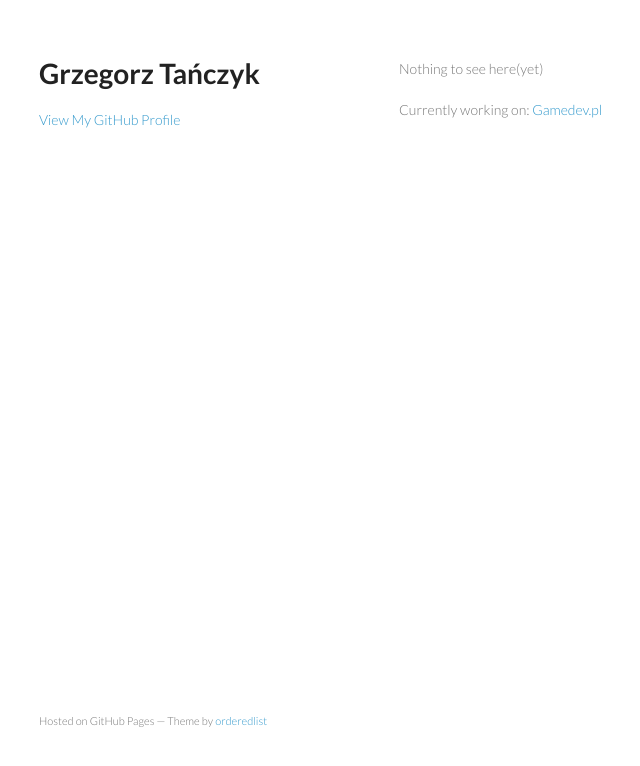
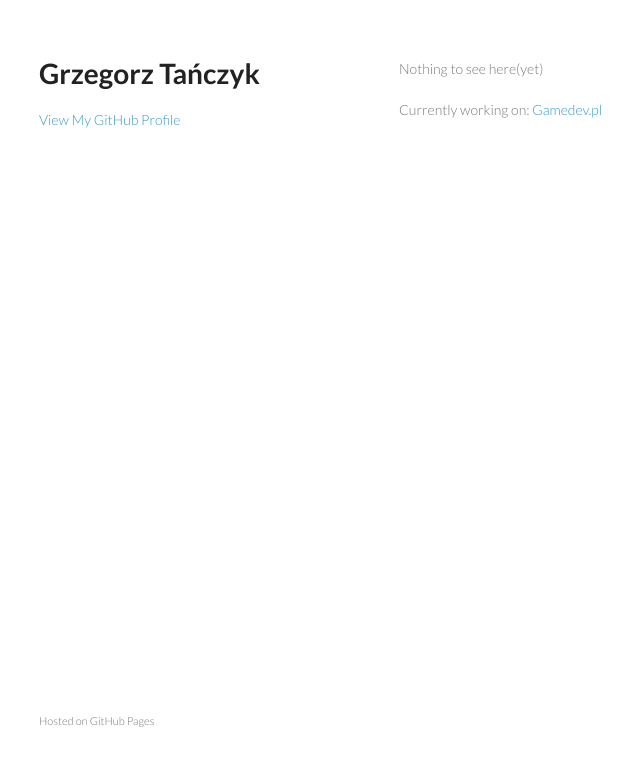
Before and after one commit to gtanczyk/gtanczyk.github.com, a plain HTML site: page index.html in a window 1280 px wide. Shown: the whole page, without its empty margins (171-811 px from the left). Drawn offline with Linux system fonts and the light colour scheme.

Commit message:
Update index.html

```diff
--- a/index.html
+++ b/index.html
@@ -27,7 +27,7 @@
         <p>Currently working on: <a href="http://www.gamedev.pl">Gamedev.pl</a></p>
       </section>
       <footer>
-        <p><small>Hosted on GitHub Pages &mdash; Theme by <a href="https://github.com/orderedlist">orderedlist</a></small></p>
+        <p><small>Hosted on GitHub Pages</p>
       </footer>
     </div>
     <script src="javascripts/scale.fix.js"></script>
```
